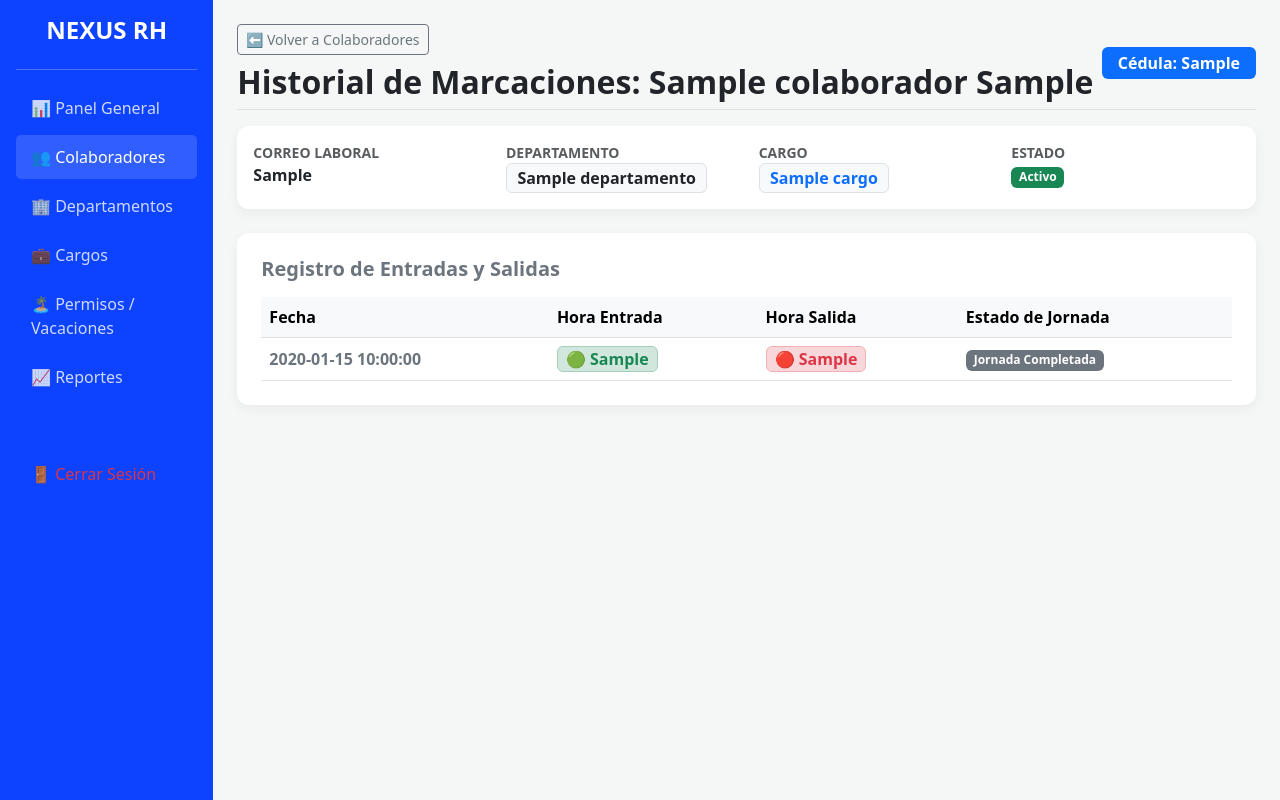
After one commit to eduardole53-hash/NexusRH, a Flask app: page /colaborador/1/asistencias in a window 1280 px wide. The commit adds this page. Run offline with Flask 3, Linux system fonts and the light colour scheme; the visitor is signed in with stand-in values (Sample User, id 1); tables that the repository leaves empty or names only in its code hold one stand-in row (values such as "Sample post").

Commit message:
implementación de paneles en el dashboard y registro de marcaciones en el modulo de colaboradores

```diff
--- a/app.py
+++ b/app.py
@@ -4,6 +4,7 @@ from datetime import datetime, date
 from zoneinfo import ZoneInfo
 from flask import Flask, redirect, render_template, request, url_for, session, flash
 from dotenv import load_dotenv
+import json
 
 import csv
 from io import StringIO
@@ -16,12 +17,16 @@ app = Flask(__name__)
 app.secret_key = 'nexus_secreto_2026'
 
 def get_db_connection():
-    return mysql.connector.connect(
-        host=os.getenv("DB_HOST"),
-        user=os.getenv("DB_USER"),
-        password=os.getenv("DB_PASSWORD", ""),
-        database=os.getenv("DB_NAME")
+    conn = mysql.connector.connect(
+        host='localhost',
+        user='root',
+        password='',
+        database='nexus_rh'
     )
+    cursor = conn.cursor()
+    cursor.execute("SET time_zone = '-05:00';")
+    cursor.close()
+    return conn
 
 # --- 1. RUTAS DE AUTENTICACIÓN ---
 @app.route('/')
@@ -57,81 +62,136 @@ def logout():
     session.clear() # Cierra la sesión
     return redirect(url_for('index'))
 
-# --- 2. RUTA DEL DASHBOARD ---
+# --- RUTA DE MARCAJE RÁPIDO Y DASHBOARD ---
 @app.route('/dashboard')
 def dashboard():
     if 'usuario_id' not in session:
+        flash("Por favor inicia sesión primero.", "warning")
         return redirect(url_for('index'))
+
+    usuario_id = session.get('usuario_id')
 
     conn = get_db_connection()
     cursor = conn.cursor(dictionary=True)
 
-    # 1. Obtener datos del usuario actual
-    cursor.execute("SELECT * FROM colaborador WHERE id_colaborador = %s", (session['usuario_id'],))
-    usuario = cursor.fetchone()
+    # 1. Métricas de tarjetas superiores
+    cursor.execute("SELECT COUNT(*) AS total FROM colaborador")
+    total_colaboradores = cursor.fetchone()['total']
 
-    # 2. Obtener el historial de asistencia (Admin ve todos, regular ve solo los suyos)
-    if session['rol'] == 'Administrador':
-        cursor.execute("""
-            SELECT r.*, c.nombre, c.apellido
-            FROM registro_asistencia r
-            JOIN colaborador c ON r.id_colaborador = c.id_colaborador
-            ORDER BY r.fecha DESC, r.hora_entrada DESC
-        """)
-    else:
-        cursor.execute("""
-            SELECT r.*, c.nombre, c.apellido
-            FROM registro_asistencia r
-            JOIN colaborador c ON r.id_colaborador = c.id_colaborador
-            WHERE r.id_colaborador = %s
-            ORDER BY r.fecha DESC, r.hora_entrada DESC
-        """, (session['usuario_id'],))
+    cursor.execute("SELECT COUNT(*) AS total FROM departamento")
+    total_departamentos = cursor.fetchone()['total']
 
-    historial = cursor.fetchall()
+    cursor.execute("SELECT COUNT(*) AS total FROM solicitud_permiso WHERE estado = 'Pendiente'")
+    total_pendientes = cursor.fetchone()['total']
+
+    cursor.execute("SELECT COUNT(*) AS total FROM registro_asistencia WHERE fecha = CURDATE()")
+    asistencias_hoy = cursor.fetchone()['total']
+
+    # 2. Marcaje del usuario actual el día de hoy
+    cursor.execute("""
+        SELECT * FROM registro_asistencia
+        WHERE id_colaborador = %s AND fecha = CURDATE()
+        ORDER BY id_registro DESC LIMIT 1
+    """, (usuario_id,))
+    mi_marcaje_hoy = cursor.fetchone()
+
+    # 3. Lista de quiénes han marcado hoy (Últimos 5 registros)
+    cursor.execute("""
+        SELECT a.*, c.nombre, c.apellido, d.nombre AS departamento
+        FROM registro_asistencia a
+        JOIN colaborador c ON a.id_colaborador = c.id_colaborador
+        LEFT JOIN departamento d ON c.id_departamento = d.id_departamento
+        WHERE a.fecha = CURDATE()
+        ORDER BY a.id_registro DESC LIMIT 5
+    """)
+    marcajes_recientes = cursor.fetchall()
+
+    # 4. Datos para los gráficos compactos
+    cursor.execute("""
+        SELECT COALESCE(d.nombre, 'Sin Depto') AS departamento, COUNT(c.id_colaborador) AS total
+        FROM colaborador c
+        LEFT JOIN departamento d ON c.id_departamento = d.id_departamento
+        GROUP BY d.nombre
+    """)
+    dept_data = cursor.fetchall()
+    labels_dept = [row['departamento'] for row in dept_data]
+    values_dept = [row['total'] for row in dept_data]
+
+    cursor.execute("SELECT estado, COUNT(*) AS total FROM solicitud_permiso GROUP BY estado")
+    permisos_data = cursor.fetchall()
+    labels_permisos = [row['estado'] for row in permisos_data]
+    values_permisos = [row['total'] for row in permisos_data]
 
     cursor.close()
     conn.close()
 
-    return render_template('dashboard.html', usuario=usuario, historial=historial)
+    return render_template(
+        'dashboard.html',
+        total_colaboradores=total_colaboradores,
+        total_departamentos=total_departamentos,
+        total_pendientes=total_pendientes,
+        asistencias_hoy=asistencias_hoy,
+        mi_marcaje_hoy=mi_marcaje_hoy,
+        marcajes_recientes=marcajes_recientes,
+        labels_dept=json.dumps(labels_dept),
+        values_dept=json.dumps(values_dept),
+        labels_permisos=json.dumps(labels_permisos),
+        values_permisos=json.dumps(values_permisos)
+    )
 
-# --- 3. RUTAS DE ASISTENCIA ---
+
 @app.route('/marcar-asistencia', methods=['POST'])
 def marcar_asistencia():
-    id_colaborador = request.form['id_colaborador']
-    zona_panama = ZoneInfo("America/Panama")
-    ahora_en_panama = datetime.now(zona_panama)
+    if 'usuario_id' not in session:
+        flash("Por favor inicia sesión.", "warning")
+        return redirect(url_for('index'))
 
-    hoy = ahora_en_panama.date()
-    hora_actual = ahora_en_panama.time()
+    usuario_id = session.get('usuario_id')
+    accion = request.form.get('accion')
 
     conn = get_db_connection()
     cursor = conn.cursor(dictionary=True)
 
-    cursor.execute("SELECT * FROM registro_asistencia WHERE id_colaborador = %s AND fecha = %s", (id_colaborador, hoy))
-    registro = cursor.fetchone()
+    try:
+        cursor.execute("SELECT * FROM registro_asistencia WHERE id_colaborador = %s AND fecha = CURDATE() ORDER BY id_registro DESC LIMIT 1", (usuario_id,))
+        registro = cursor.fetchone()
 
-    if not registro:
-        cursor.execute("""
-            INSERT INTO registro_asistencia (id_colaborador, fecha, hora_entrada, estado)
-            VALUES (%s, %s, %s, 'Regular')
-        """, (id_colaborador, hoy, hora_actual))
-        flash(f"✅ Entrada registrada exitosamente a las {hora_actual.strftime('%H:%M:%S')}", "success")
-    elif registro and registro['hora_salida'] is None:
-        cursor.execute("UPDATE registro_asistencia SET hora_salida = %s WHERE id_registro = %s", (hora_actual, registro['id_registro']))
-        flash(f"🚪 Salida registrada exitosamente a las {hora_actual.strftime('%H:%M:%S')}", "info")
-    else:
-        flash("⚠️ Ya has completado tu marcaje de entrada y salida para el día de hoy.", "warning")
+        if accion == 'entrada':
+            if registro and registro['hora_salida'] is None:
+                flash("Ya tienes un turno de entrada activo hoy.", "warning")
+            else:
+                cursor.execute("""
+                    INSERT INTO registro_asistencia (id_colaborador, fecha, hora_entrada, estado)
+                    VALUES (%s, CURDATE(), CURTIME(), 'Presente')
+                """, (usuario_id,))
+                conn.commit()
+                flash("⏰ ¡Entrada registrada correctamente!", "success")
 
-    conn.commit()
-    cursor.close()
-    conn.close()
+        elif accion == 'salida':
+            if not registro or registro['hora_salida'] is not None:
+                flash("No tienes un registro de entrada pendiente de salida.", "warning")
+            else:
+                cursor.execute("""
+                    UPDATE registro_asistencia
+                    SET hora_salida = CURTIME()
+                    WHERE id_registro = %s
+                """, (registro['id_registro'],))
+                conn.commit()
+                flash("🚪 ¡Salida registrada correctamente!", "info")
+
+    except Exception as err:
+        flash(f"Error al registrar asistencia: {err}", "danger")
+    finally:
+        cursor.close()
+        conn.close()
 
     return redirect(url_for('dashboard'))
 
 # --- 4. RUTAS DE ADMINISTRACIÓN (EDITAR/ELIMINAR) ---
 @app.route('/editar-asistencia/<int:id_registro>', methods=['POST'])
 def editar_asistencia(id_registro):
-    if session.get('rol') != 'Administrador':
+    if session.get('rol') not in ['Administrador', 'RRHH']:
+        flash("No tienes permisos para realizar esta acción.", "danger")
         return redirect(url_for('dashboard'))
 
     hora_entrada = request.form['hora_entrada']
@@ -140,14 +200,17 @@ def editar_asistencia(id_registro):
 
     conn = get_db_connection()
     cursor = conn.cursor()
-    cursor.execute("UPDATE registro_asistencia SET hora_entrada = %s, hora_salida = %s WHERE id_registro = %s",
-                   (hora_entrada, hora_salida, id_registro))
+    cursor.execute("""
+        UPDATE registro_asistencia
+        SET hora_entrada = %s, hora_salida = %s
+        WHERE id_registro = %s
+    """, (hora_entrada, hora_salida, id_registro))
     conn.commit()
     cursor.close()
     conn.close()
 
-    flash("Registro actualizado correctamente.", "success")
-    return redirect(url_for('dashboard'))
+    flash("Marcación actualizada correctamente.", "success")
+    return redirect(request.referrer or url_for('dashboard'))
 
 @app.route('/eliminar-asistencia/<int:id_registro>', methods=['POST'])
 def eliminar_asistencia(id_registro):
@@ -848,5 +911,47 @@ def exportar_csv():
         cursor.close()
         conn.close()
 
+@app.route('/colaborador/<int:id_colaborador>/asistencias')
+def historial_colaborador(id_colaborador):
+    if 'usuario_id' not in session:
+        flash("Por favor inicia sesión primero.", "warning")
+        return redirect(url_for('index'))
+
+    conn = get_db_connection()
+    cursor = conn.cursor(dictionary=True)
+
+    try:
+        # 1. Obtener información detallada del colaborador
+        cursor.execute("""
+            SELECT
+                c.*,
+                d.nombre AS nombre_departamento,
+                ca.titulo AS nombre_cargo
+            FROM colaborador c
+            LEFT JOIN departamento d ON c.id_departamento = d.id_departamento
+            LEFT JOIN cargo ca ON c.id_cargo = ca.id_cargo
+            WHERE c.id_colaborador = %s
+        """, (id_colaborador,))
+        colaborador = cursor.fetchone()
+
+        # 2. Obtener historial de marcajes de asistencia
+        cursor.execute("""
+            SELECT *
+            FROM registro_asistencia
+            WHERE id_colaborador = %s
+            ORDER BY fecha DESC, hora_entrada DESC
+        """, (id_colaborador,))
+        asistencias = cursor.fetchall()
+
+    except Exception as err:
+        flash(f"Error al obtener el historial de asistencias: {err}", "danger")
+        colaborador = None
+        asistencias = []
+    finally:
+        cursor.close()
+        conn.close()
+
+    return render_template('asistencias_colaborador.html', colaborador=colaborador, asistencias=asistencias)
+
 if __name__ == '__main__':
     app.run(debug=True, host='0.0.0.0', port=5000)
--- /dev/null
+++ b/templates/asistencias_colaborador.html
@@ -0,0 +1,140 @@
+<!DOCTYPE html>
+<html lang="es">
+<head>
+    <meta charset="UTF-8">
+    <meta name="viewport" content="width=device-width, initial-scale=1.0">
+    <title>Nexus RH - Historial de Asistencias</title>
+    <link href="https://cdn.jsdelivr.net/npm/bootstrap@5.3.0/dist/css/bootstrap.min.css" rel="stylesheet">
+    <style>
+        body { background-color: #f4f7f6; }
+        .sidebar { min-height: 100vh; background-color: #0d42ff; color: white; }
+        .sidebar a { color: rgba(255, 255, 255, 0.8); text-decoration: none; padding: 10px 15px; display: block; border-radius: 5px; margin-bottom: 5px; }
+        .sidebar a:hover, .sidebar a.active { background-color: rgba(255, 255, 255, 0.15); color: white; }
+        .card-metric { border: none; border-radius: 12px; box-shadow: 0 4px 12px rgba(0,0,0,0.05); }
+    </style>
+</head>
+<body>
+    <div class="container-fluid">
+        <div class="row">
+            <!-- Menú Lateral -->
+            <div class="col-md-3 col-lg-2 sidebar p-3 d-none d-md-block">
+                <h3 class="fw-bold fs-4 mb-4 text-center">NEXUS RH</h3>
+                <hr>
+                <ul class="nav flex-column">
+                    <li class="nav-item"><a href="/dashboard">📊 Panel General</a></li>
+                    <li class="nav-item"><a href="/colaboradores" class="active">👥 Colaboradores</a></li>
+                    <li class="nav-item"><a href="/departamentos">🏢 Departamentos</a></li>
+                    <li class="nav-item"><a href="/cargos">💼 Cargos</a></li>
+                    <li class="nav-item"><a href="/permisos">🏝️ Permisos / Vacaciones</a></li>
+                    <li class="nav-item"><a href="/reportes">📈 Reportes</a></li>
+                    <li class="nav-item mt-5"><a href="/logout" class="text-danger">🚪 Cerrar Sesión</a></li>
+                </ul>
+            </div>
+
+            <!-- Contenido Principal -->
+            <div class="col-md-9 col-lg-10 ms-sm-auto px-md-4 py-4">
+
+                <!-- Encabezado y Botón de Regreso -->
+                <div class="d-flex justify-content-between align-items-center pb-2 mb-3 border-bottom">
+                    <div>
+                        <a href="/colaboradores" class="btn btn-sm btn-outline-secondary mb-2">⬅ Volver a Colaboradores</a>
+                        <h2 class="fw-bold text-dark mb-0">
+                            Historial de Marcaciones: {{ colaborador.nombre }} {{ colaborador.apellido }}
+                        </h2>
+                    </div>
+                    <span class="badge bg-primary px-3 py-2 fs-6">
+                        Cédula: {{ colaborador.cedula }}
+                    </span>
+                </div>
+
+                <!-- Tarjeta con Información del Colaborador -->
+                <div class="card card-metric p-3 mb-4 bg-white">
+                    <div class="row text-center text-md-start">
+                        <div class="col-md-3 mb-2 mb-md-0">
+                            <small class="text-muted fw-bold d-block">CORREO LABORAL</small>
+                            <span class="fw-semibold text-dark">{{ colaborador.correo_laboral }}</span>
+                        </div>
+                        <div class="col-md-3 mb-2 mb-md-0">
+                            <small class="text-muted fw-bold d-block">DEPARTAMENTO</small>
+                            <span class="badge bg-light text-dark border fs-6">
+                                {{ colaborador.nombre_departamento if colaborador.nombre_departamento else 'Sin Asignar' }}
+                            </span>
+                        </div>
+                        <div class="col-md-3 mb-2 mb-md-0">
+                            <small class="text-muted fw-bold d-block">CARGO</small>
+                            <span class="badge bg-light text-primary border fs-6">
+                                {{ colaborador.nombre_cargo if colaborador.nombre_cargo else 'Sin Asignar' }}
+                            </span>
+                        </div>
+                        <div class="col-md-3">
+                            <small class="text-muted fw-bold d-block">ESTADO</small>
+                            <span class="badge {% if colaborador.estado == 'Activo' %}bg-success{% elif colaborador.estado == 'Inactivo' %}bg-danger{% else %}bg-warning text-dark{% endif %}">
+                                {{ colaborador.estado }}
+                            </span>
+                        </div>
+                    </div>
+                </div>
+
+                <!-- Tabla de Historial de Asistencias -->
+                <div class="card card-metric p-4 bg-white">
+                    <h5 class="fw-bold text-secondary mb-3">Registro de Entradas y Salidas</h5>
+                    <div class="table-responsive">
+                        <table class="table table-hover align-middle mb-0">
+                            <thead class="table-light">
+                                <tr>
+                                    <th>Fecha</th>
+                                    <th>Hora Entrada</th>
+                                    <th>Hora Salida</th>
+                                    <th>Estado de Jornada</th>
+                                </tr>
+                            </thead>
+                            <tbody>
+                                {% if asistencias %}
+                                    {% for a in asistencias %}
+                                    <tr>
+                                        <td class="fw-bold text-secondary">{{ a.fecha }}</td>
+                                        <td>
+                                            <span class="badge bg-success-subtle text-success border border-success-subtle px-2 py-1 fs-6">
+                                                🟢 {{ a.hora_entrada }}
+                                            </span>
+                                        </td>
+                                        <td>
+                                            {% if a.hora_salida %}
+                                                <span class="badge bg-danger-subtle text-danger border border-danger-subtle px-2 py-1 fs-6">
+                                                    🔴 {{ a.hora_salida }}
+                                                </span>
+                                            {% else %}
+                                                <span class="badge bg-warning text-dark px-2 py-1">
+                                                    ⏳ En Turno / Sin Marcaje
+                                                </span>
+                                            {% endif %}
+                                        </td>
+                                        <td>
+                                            {% if a.hora_salida %}
+                                                <span class="badge bg-secondary">Jornada Completada</span>
+                                            {% else %}
+                                                <span class="badge bg-info text-dark">Actualmente Laborando</span>
+                                            {% endif %}
+                                        </td>
+                                    </tr>
+                                    {% endfor %}
+                                {% else %}
+                                    <tr>
+                                        <td colspan="4" class="text-center text-muted py-4">
+                                            No se encontraron registros de asistencia para este colaborador.
+                                        </td>
+                                    </tr>
+                                {% endif %}
+                            </tbody>
+                        </table>
+                    </div>
+                </div>
+
+            </div>
+        </div>
+    </div>
+
+    <!-- Script de Bootstrap -->
+    <script src="https://cdn.jsdelivr.net/npm/bootstrap@5.3.0/dist/js/bootstrap.bundle.min.js"></script>
+</body>
+</html>
```
Also changed, not shown: templates/colaboradores.html (+8 -4 lines), templates/dashboard.html (+161 -79 lines), templates/historial_colaborador.html (added, +107 -0 lines).
